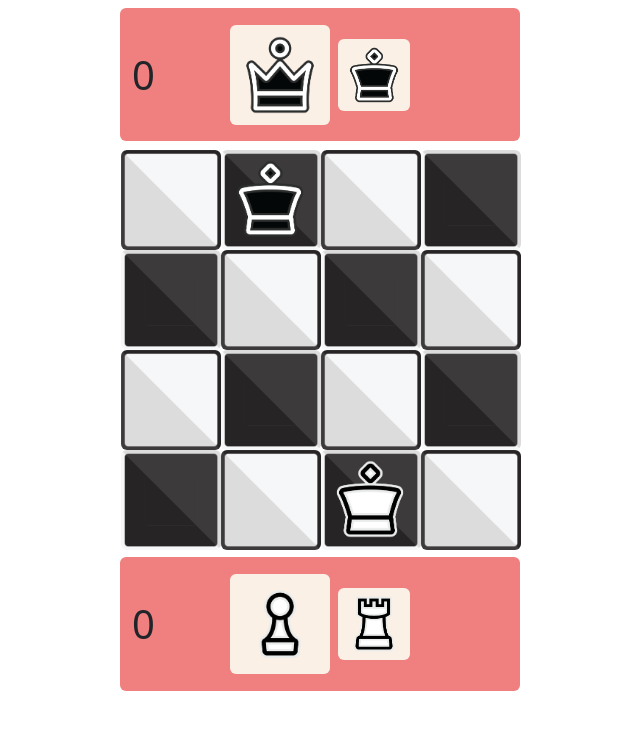
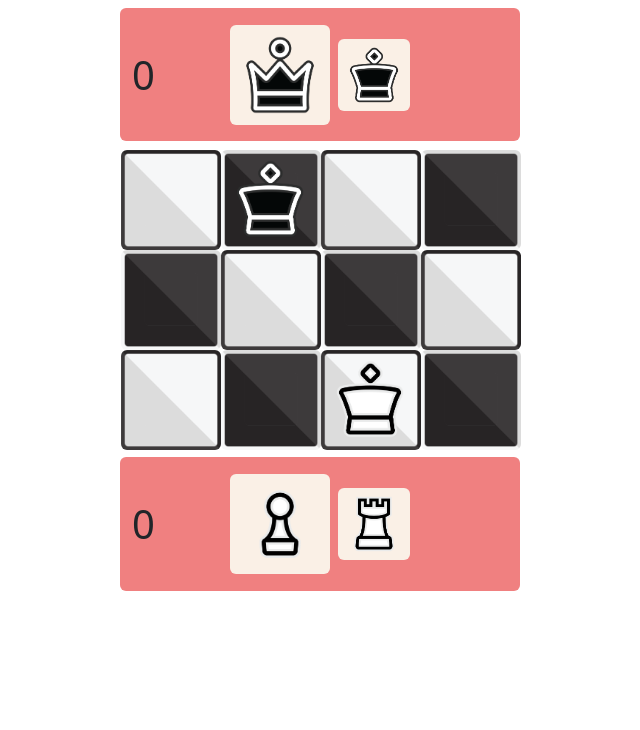
Before and after one commit to jotyot/switch-chess, a React (Vite) app: page / in a window 1280 px wide. Shown: the top 730 px of the page, without its empty margins (320-960 px from the left). Built offline with nearby package versions, Linux system fonts and the light colour scheme.

Commit message:
scoring fix also 3x4 >:)

```diff
--- a/src/components/Game.tsx
+++ b/src/components/Game.tsx
@@ -15,7 +15,7 @@ import PiecePoints from "../config/PiecePoints";
  */
 function Game() {
   const squareSize = 100;
-  const [numRows, numCols] = [4, 4];
+  const [numRows, numCols] = [3, 4];
   const handSize = 2;
   const winningTotal = 10;
 
@@ -141,7 +141,8 @@ function Game() {
 
     setTimeout(() => {
       if (Math.max(...scores.current) >= winningTotal) {
-        gameWinner.current = winner ? "Player 1" : "Player 2";
+        const [score1, score2] = scores.current;
+        gameWinner.current = score1 > score2 ? "Player 1" : "Player 2";
         gameOver.current = true;
         reRender({ ...render });
       } else resetBoard();
```
